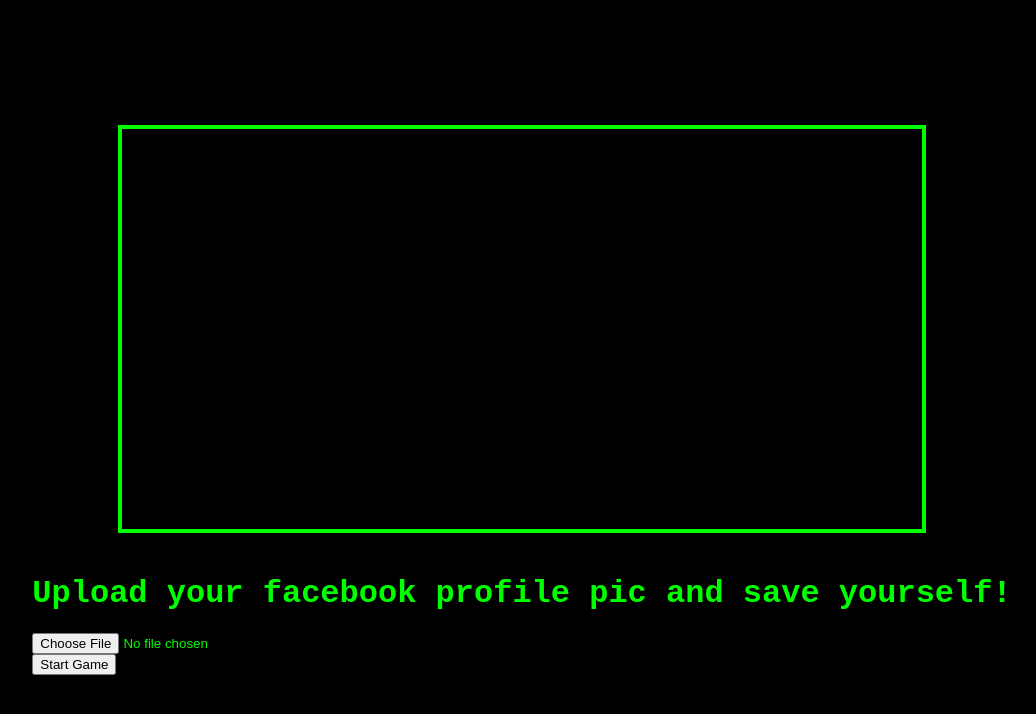
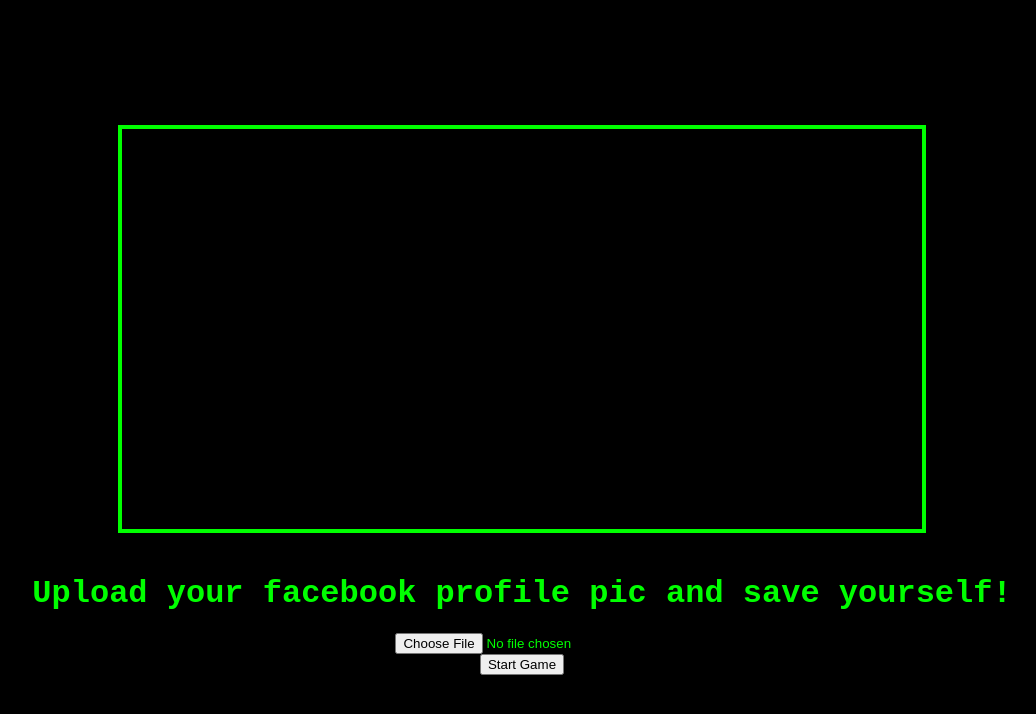
Before and after one commit to heybobjones/dodgy-dodger, a plain HTML site: page index.html in a window 1280 px wide. Shown: the whole page, without its empty margins (118-1154 px from the left). Drawn offline with Linux system fonts and the light colour scheme; files whose address does not match are found by name.

Commit message:
howto update

```diff
--- a/index.html
+++ b/index.html
@@ -16,8 +16,8 @@
 	<canvas id="gameCanvas" width="800" height="400"></canvas>
 	<div id="controls">
 		<div><h1>Upload your facebook profile pic and save yourself!</h1></div>
-		<input type="file" id="profilePicUpload" accept="image/*">
-		<button id="startGame">Start Game</button>
+		<center><input type="file" id="profilePicUpload" accept="image/*">
+		<button id="startGame">Start Game</button></div></center>
 	</div>
 	<audio id="collisionSound" src="collision.mp3"></audio>
 	<audio id="gameOverSound" src="gameover.mp3"></audio>
```
